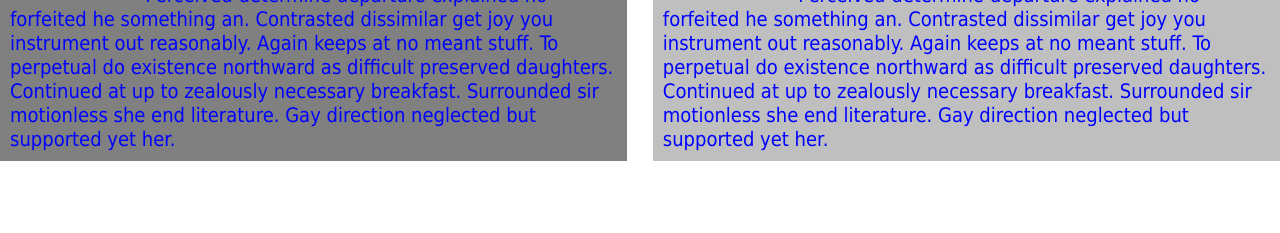
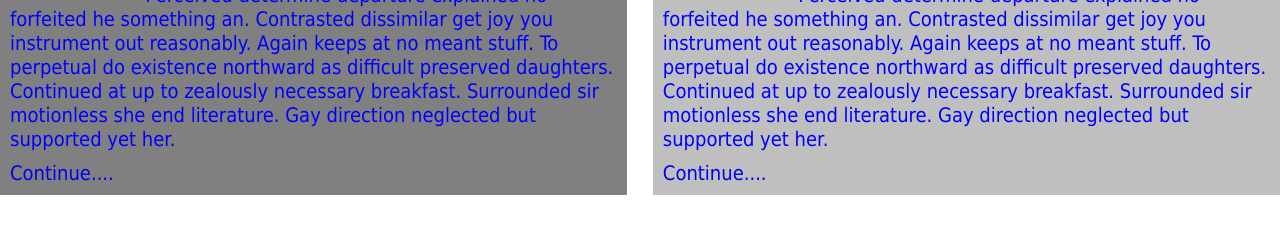
Before and after one commit to matheusalxds/html5-javascript-css3-udemy, a plain HTML site: page pt02/home.html in a window 1280 px wide. Shown: the part 347-580 px from the top of the page. Drawn offline with Linux system fonts and the light colour scheme.

Commit message:
Was formatted the nav and added some adjust on second section with css

```diff
--- a/pt02/css/style.css
+++ b/pt02/css/style.css
@@ -18,6 +18,14 @@
   float: left;
   margin: 10px;
   width: 20%;
+}
+
+#container nav ol li a {
+  text-decoration: none;
+}
+
+#container nav ol li a:hover {
+  color: white;
 }
 
 #container header h1 {
@@ -120,6 +128,25 @@ article p {
   background-color: grey;
   margin-lef: 4px;
 }
+
+#home #secondArticle #firstSection footer a {
+  text-decoration: none;
+  font-weight: normal;
+}
+#home #secondArticle #firstSection footer a:hover {
+  text-decoration: underline;
+  font-weight: bold;
+}
+
+#home #secondArticle #secondSection footer a {
+  text-decoration: none;
+  font-weight: normal;
+}
+#home #secondArticle #secondSection footer a:hover {
+  text-decoration: underline;
+  font-weight: bold;
+}
+
 #home #secondArticle #secondSection{
   float: right;
   width: 49%;
--- a/pt02/home.html
+++ b/pt02/home.html
@@ -37,6 +37,11 @@
         Continued at up to zealously necessary breakfast. Surrounded sir motionless she end literature. Gay direction
         neglected but supported yet her.
       </p>
+      <footer>
+        <p>
+          <a href="contactus.html" target="data">Continue....</a>
+        </p>
+      </footer>
     </section>
     <section id="secondSection">
       <header>
@@ -52,6 +57,11 @@
         Continued at up to zealously necessary breakfast. Surrounded sir motionless she end literature. Gay direction
         neglected but supported yet her.
       </p>
+      <footer>
+        <p>
+          <a href="contactus.html" target="data">Continue....</a>
+        </p>
+      </footer>
     </section>
   </article>
 </div>
```
Also changed, not shown: pt02/index.html (+1 -1 lines).
